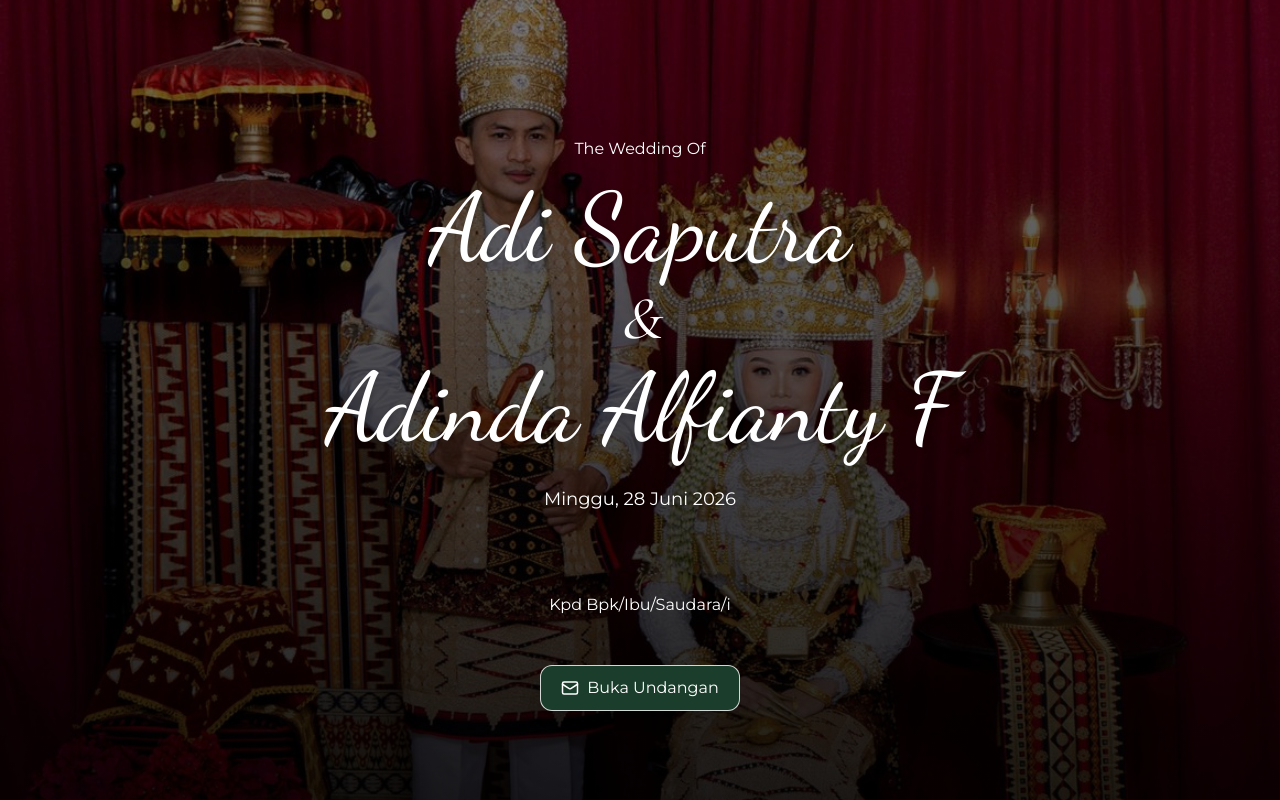
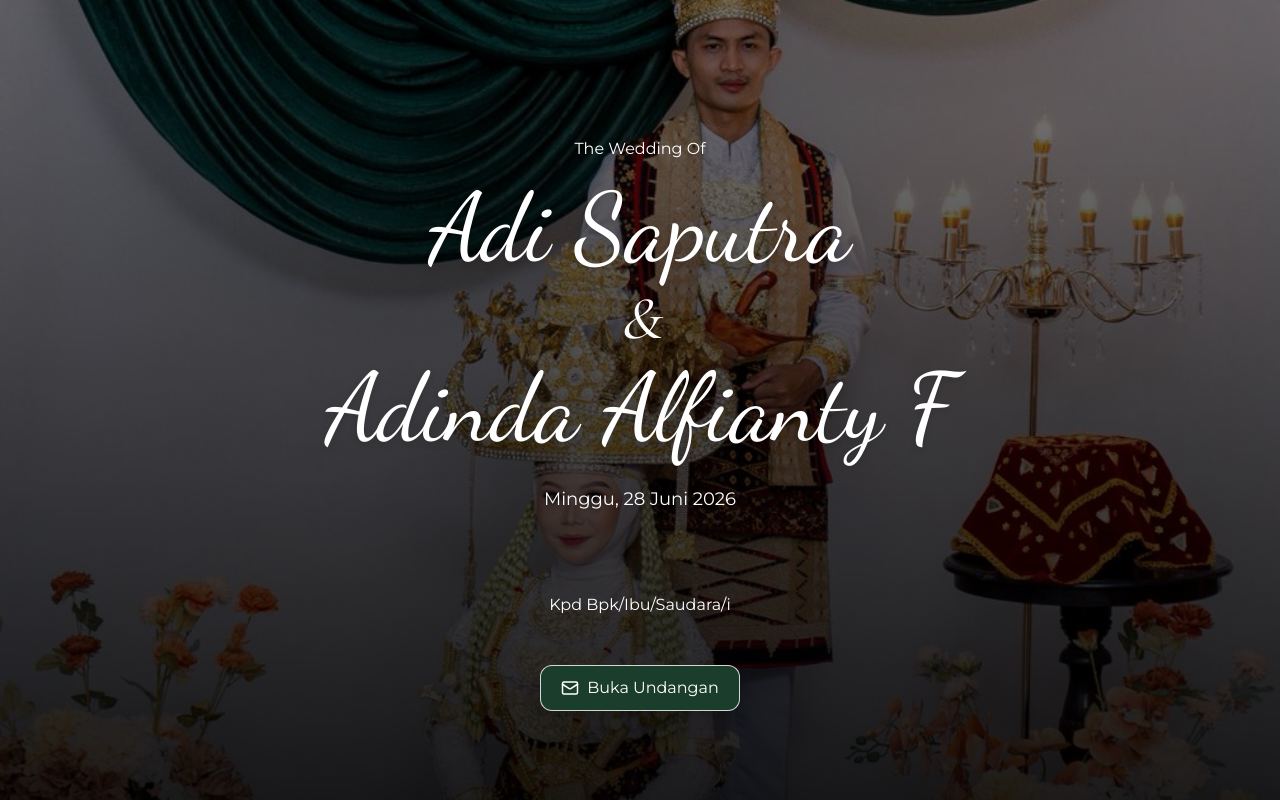
Before and after one commit to AriaPutra01/digi-inv-adinda-adi, a Next.js app: page / in a window 1280 px wide. Shown: the top 800 px of the page. Built offline with nearby package versions, Linux system fonts and the light colour scheme.

Commit message:
update: change cover photo to 2 index

```diff
--- a/components/Cover.tsx
+++ b/components/Cover.tsx
@@ -40,7 +40,7 @@ function CoverContent() {
           {/* Background Image */}
           <div className="absolute inset-0 w-full h-full">
             <Image
-              src={photos[4]}
+              src={photos[2]}
               alt="Cover Image"
               fill
               className="object-cover opacity-60"
```
